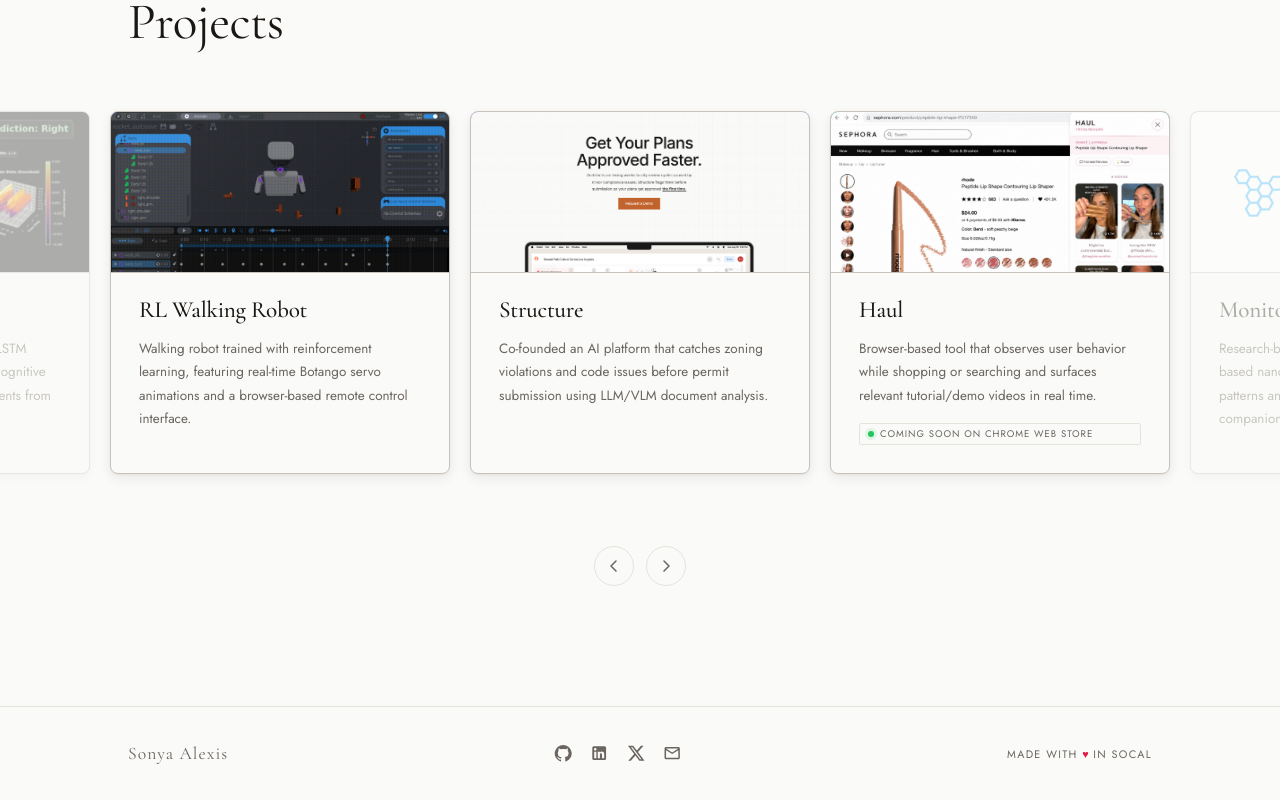
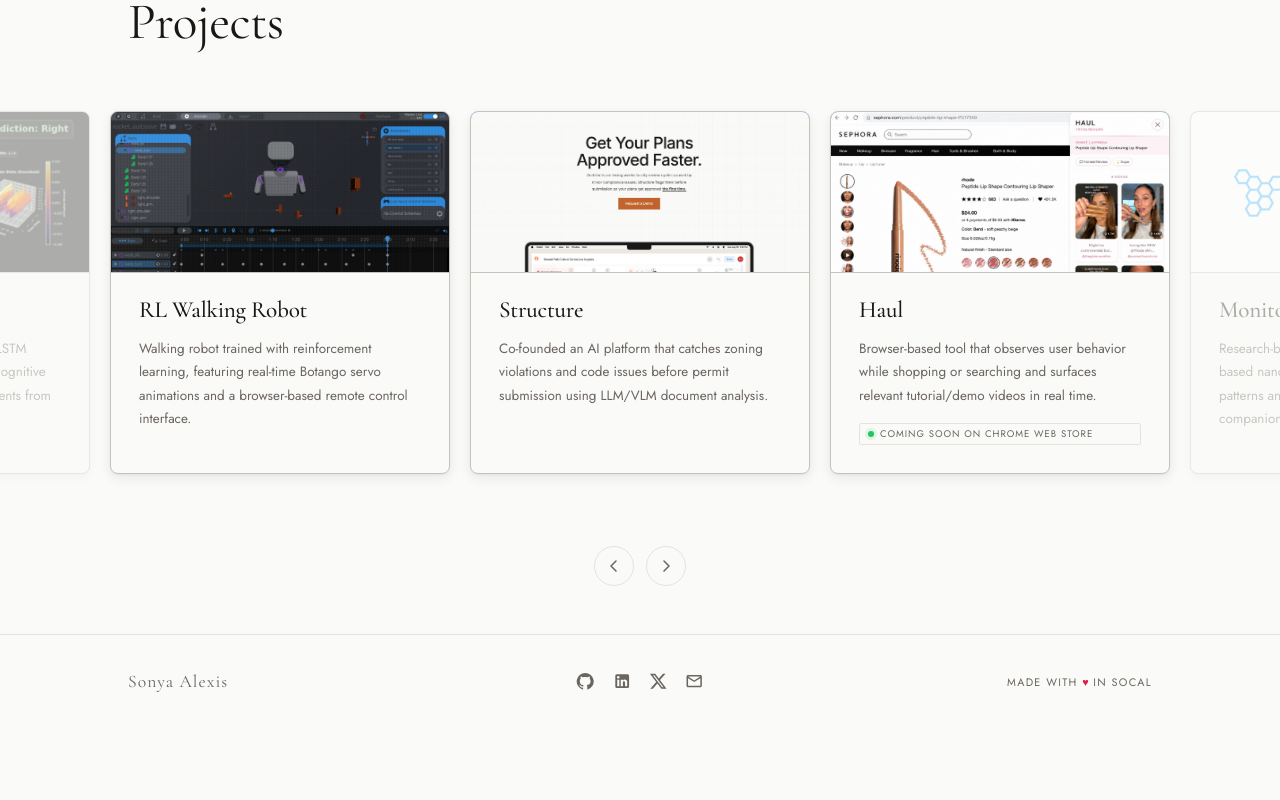
Before and after one commit to Sonyaal/sonyaalexis.dev, a React (Create React App) app: page / in a window 1280 px wide. Shown: the part 2029-2829 px from the top of the page. After the commit the page ends 2757 px from the top, so only its background shows below. Built offline with nearby package versions, Linux system fonts and the light colour scheme.

Commit message:
fixing formatting

```diff
--- a/src/assets/styles/Footer.scss
+++ b/src/assets/styles/Footer.scss
@@ -8,9 +8,9 @@ footer {
 .footer-inner {
   max-width: 1200px;
   margin: 0 auto;
-  display: flex;
+  display: grid;
+  grid-template-columns: 1fr auto 1fr;
   align-items: center;
-  justify-content: space-between;
   gap: 24px;
 }
 
@@ -59,6 +59,7 @@ footer {
   letter-spacing: 0.12em;
   text-transform: uppercase;
   color: var(--text-secondary);
+  text-align: right;
 
   .footer-heart {
     color: #E11D48;
@@ -72,8 +73,12 @@ footer {
   }
 
   .footer-inner {
-    flex-direction: column;
+    grid-template-columns: 1fr;
     gap: 16px;
+    text-align: center;
+  }
+
+  .footer-made {
     text-align: center;
   }
 
--- a/src/assets/styles/Project.scss
+++ b/src/assets/styles/Project.scss
@@ -1,6 +1,6 @@
 .projects-section {
   background-color: var(--bg);
-  padding: 120px 0;
+  padding: 120px 0 48px;
   overflow-x: clip;
 }
 
--- a/src/components/Project.tsx
+++ b/src/components/Project.tsx
@@ -66,8 +66,8 @@ const projects = [
     title: "LavaLab Startup Directory",
     num: "06",
     category: "Full-stack · Automation",
-    traction: "Shared with Jamie Siminoff (Ring)",
-    desc: "Built the USC LavaLab startup directory and an end-to-end pipeline — new startups go live instantly with no manual edits.",
+    traction: "",
+    desc: "Built the USC LavaLab startup directory and an automated content pipeline that parses Google Form submissions, updates site data, and deploys new startups directly to GitHub.",
     accent: "#990000",
     image: directoryImg,
   },
```
